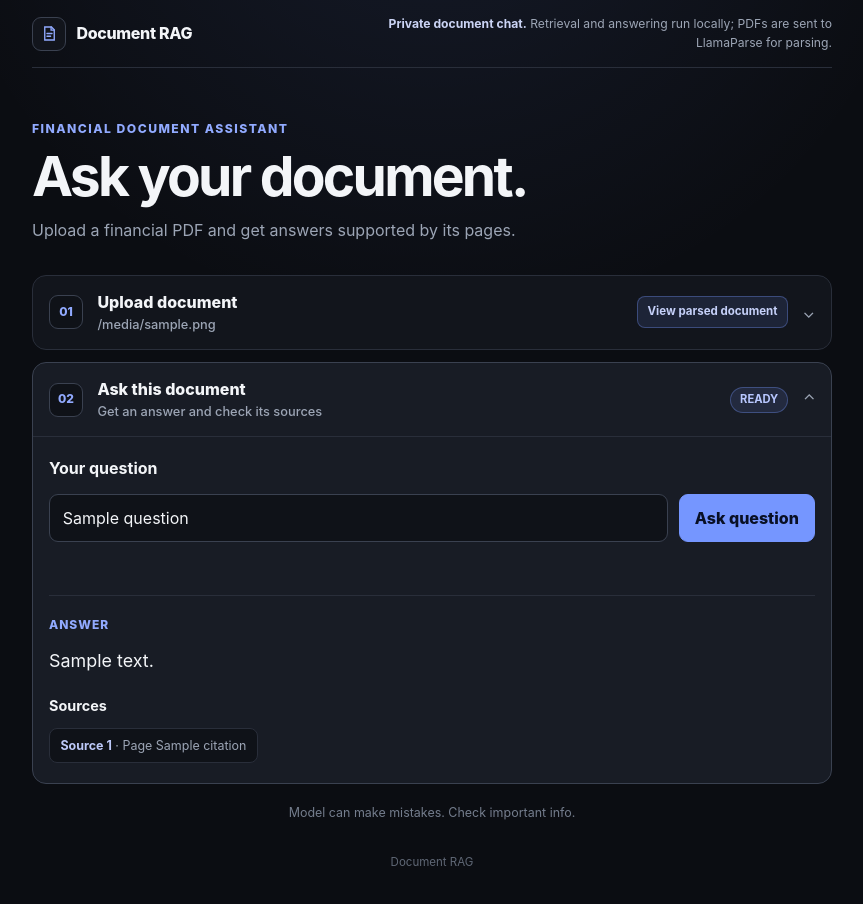
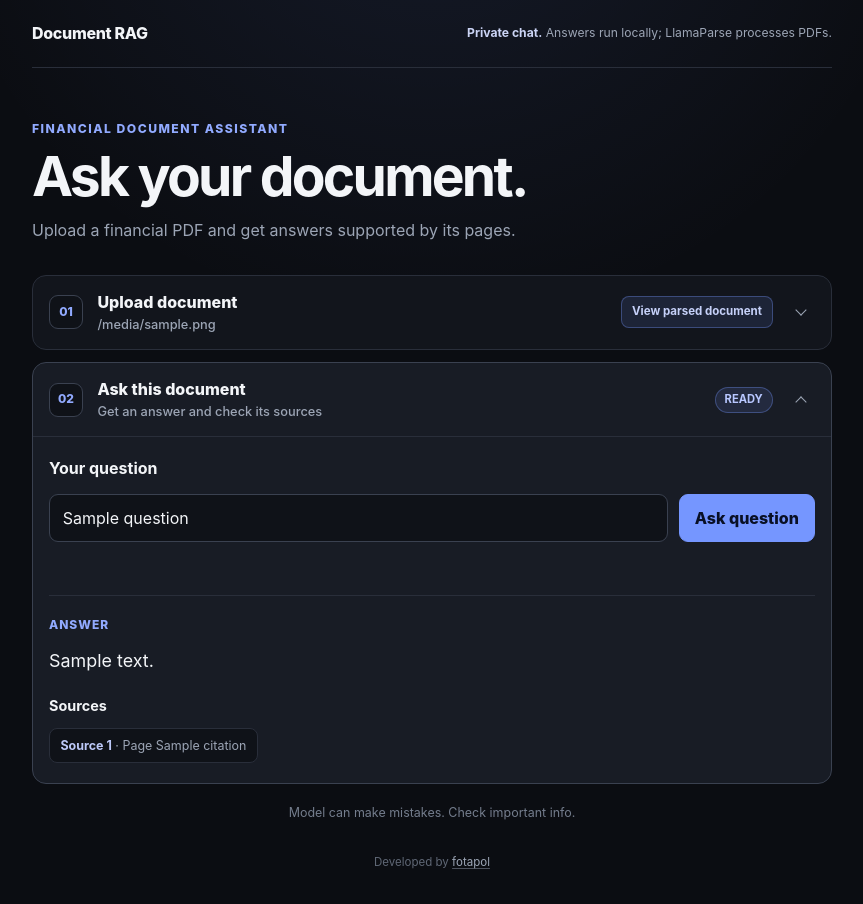
Before and after one commit to fotapol/document-rag, a FastAPI app: template src/document_rag/web/templates/index.html in a window 1280 px wide. Shown: the whole page, without its empty margins (208-1071 px from the left). Run offline with FastAPI, Linux system fonts and the light colour scheme; the template is opened without the code that fills it: most values are stand-ins (such as "Sample title", 1, 10 or a date in 2020).

Commit message:
feat: polish RAG navigation and footer

```diff
--- a/src/document_rag/web/templates/index.html
+++ b/src/document_rag/web/templates/index.html
@@ -97,20 +97,8 @@
         .brand {
             display: flex;
             align-items: center;
-            gap: 0.65rem;
             font-weight: 760;
             letter-spacing: -0.02em;
-        }
-
-        .brand-mark {
-            display: grid;
-            width: 34px;
-            height: 34px;
-            place-items: center;
-            border: 1px solid var(--line-strong);
-            border-radius: 9px;
-            color: var(--accent-strong);
-            background: var(--surface);
         }
 
         .privacy-summary {
@@ -272,12 +260,32 @@
         }
 
         .chevron {
+            display: grid;
+            width: 28px;
+            height: 28px;
+            place-items: center;
+            border-radius: 7px;
             color: var(--text-soft);
+            transition: color 160ms ease, background 160ms ease;
+        }
+
+        .chevron::before {
+            width: 7px;
+            height: 7px;
+            border-right: 1.5px solid currentColor;
+            border-bottom: 1.5px solid currentColor;
+            content: "";
+            transform: translateY(-2px) rotate(45deg);
             transition: transform 160ms ease;
         }
 
-        .workflow-step[open] > .step-summary .chevron {
-            transform: rotate(180deg);
+        .step-summary:hover .chevron {
+            color: var(--text);
+            background: var(--surface-soft);
+        }
+
+        .workflow-step[open] > .step-summary .chevron::before {
+            transform: translateY(2px) rotate(225deg);
         }
 
         .step-content {
@@ -687,6 +695,17 @@
             text-align: center;
         }
 
+        .site-footer a {
+            color: var(--text-soft);
+            text-decoration-color: rgb(156 165 181 / 45%);
+            text-underline-offset: 0.2em;
+        }
+
+        .site-footer a:hover {
+            color: var(--accent-strong);
+            text-decoration-color: currentColor;
+        }
+
         @media (max-width: 600px) {
             .site-header {
                 align-items: flex-start;
@@ -752,17 +771,10 @@
 <body>
     <header class="site-header">
         <div class="brand" aria-label="Document RAG">
-            <span class="brand-mark" aria-hidden="true">
-                <svg width="19" height="19" viewBox="0 0 24 24" fill="none">
-                    <path d="M6 3.75h8.5L18 7.25v13H6z" stroke="currentColor" stroke-width="1.7"/>
-                    <path d="M14 3.75v4h4M8.8 12h6.4M8.8 15.5h4.6" stroke="currentColor" stroke-width="1.7" stroke-linecap="round"/>
-                </svg>
-            </span>
             <span>Document RAG</span>
         </div>
         <p class="privacy-summary">
-            <strong>Private document chat.</strong>
-            Retrieval and answering run locally; PDFs are sent to LlamaParse for parsing.
+            <strong>Private chat.</strong> Answers run locally; LlamaParse processes PDFs.
         </p>
     </header>
 
@@ -806,7 +818,7 @@
                     {% else %}
                     <span class="step-state">Start</span>
                     {% endif %}
-                    <span class="chevron" aria-hidden="true">⌄</span>
+                    <span class="chevron" aria-hidden="true"></span>
                 </summary>
                 <div class="step-content">
                     {% if document %}
@@ -853,7 +865,7 @@
                     <span class="step-state {% if document %}ready{% endif %}">
                         {% if document %}Ready{% else %}Waiting{% endif %}
                     </span>
-                    <span class="chevron" aria-hidden="true">⌄</span>
+                    <span class="chevron" aria-hidden="true"></span>
                 </summary>
                 <div class="step-content">
                     <form
@@ -1120,7 +1132,10 @@
         <p class="model-notice">Model can make mistakes. Check important info.</p>
     </main>
 
-    <footer class="site-footer">Document RAG</footer>
+    <footer class="site-footer">
+        Developed by
+        <a href="https://github.com/fotapol" target="_blank" rel="me noopener">fotapol</a>
+    </footer>
 
     <script>
         (() => {
```
Also changed, not shown: tests/unit/web/test_app.py (+5 -3 lines).
